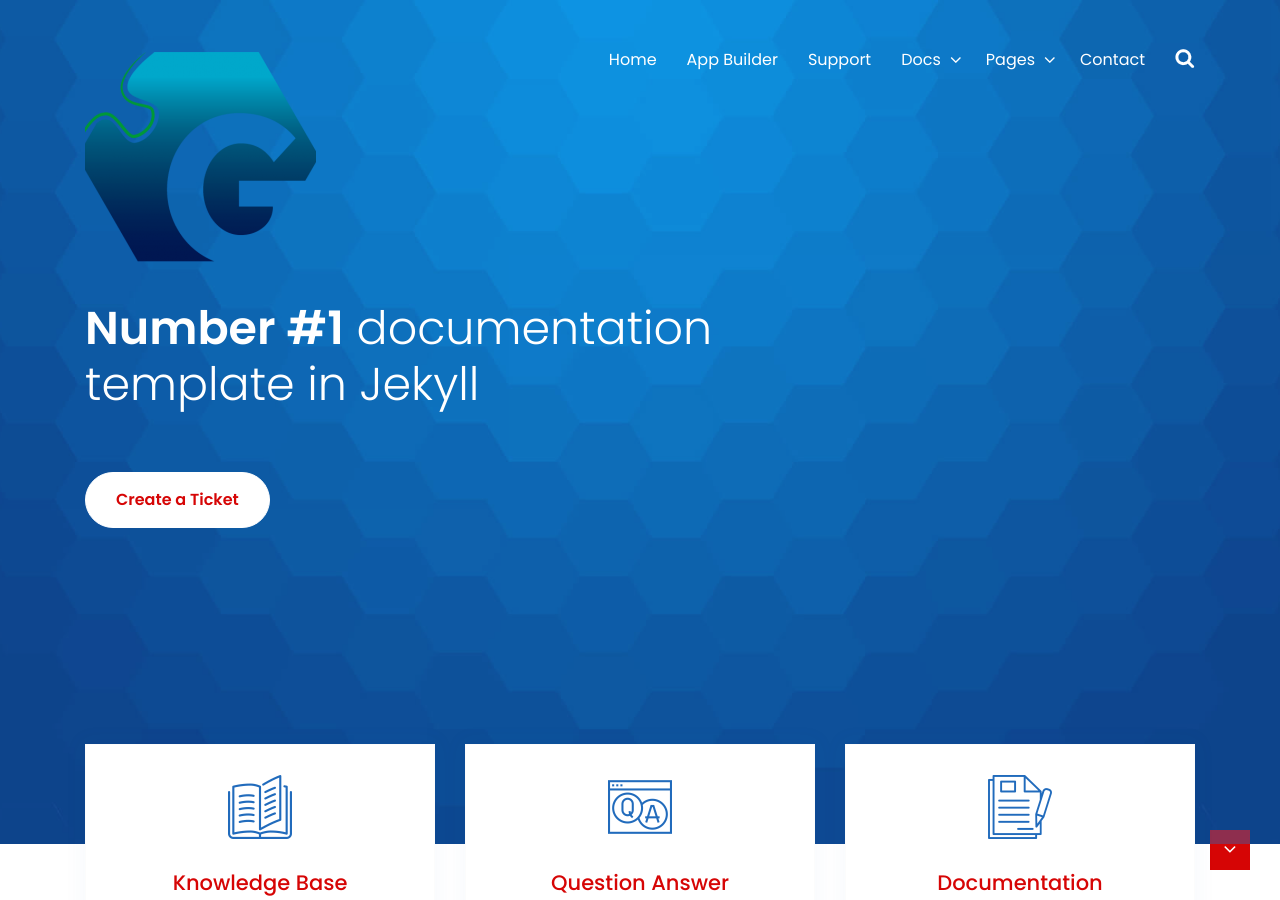
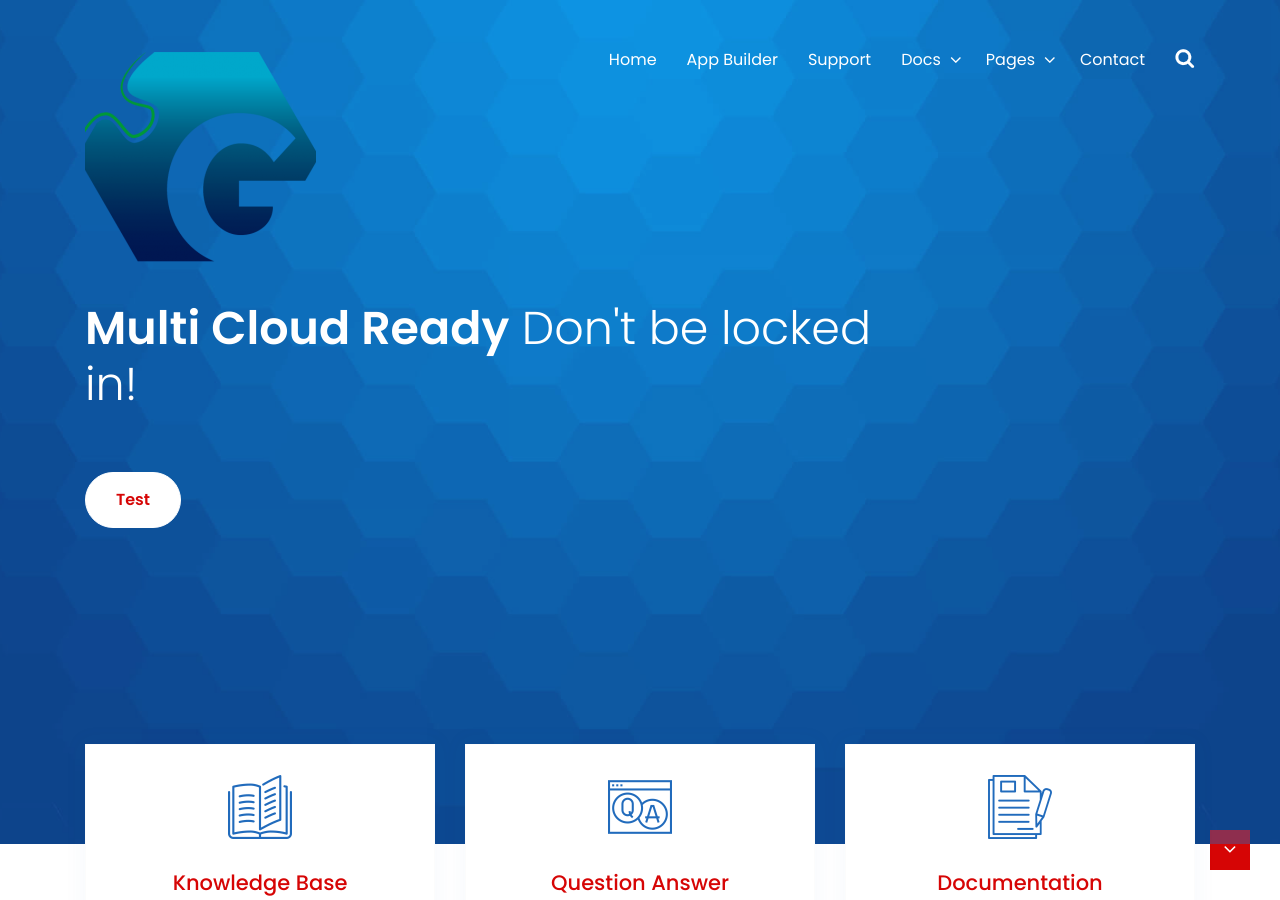
Before and after one commit to francois-dbag/TestDoxyTheme.github.io, a Jekyll site: the page built from index.html, in a window 1280 px wide and 900 px high. Built offline with Jekyll 4.4.1, drawn with Linux system fonts in a browser that asks for light colours.

Commit message:
test changing slider

```diff
--- a/_data/slider.yml
+++ b/_data/slider.yml
@@ -1,8 +1,8 @@
 
-- title: "<span>All in One</span> documentation site for digital product authors"
-  button_label: "Purchase Now"
+- title: "<span>Geppetto</span>Fastest way to create cloud native apps!"
+  button_label: "Try it Now"
+  button_link: "http://3.84.173.148:31111/"
+
+- title: "<span>Multi Cloud Ready</span> Don't be locked in!"
+  button_label: "Test"
   button_link: "/pages/submit-ticket"
-
-- title: "<span>Number #1</span> documentation template in Jekyll"
-  button_label: "Create a Ticket"
-  button_link: "/pages/submit-ticket"
```
